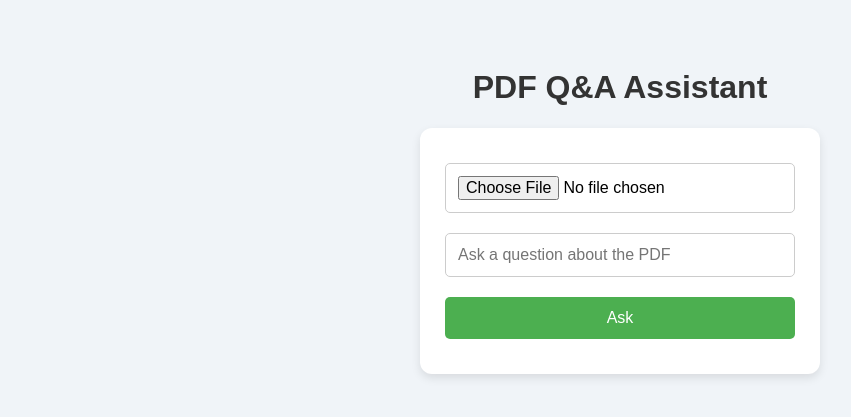
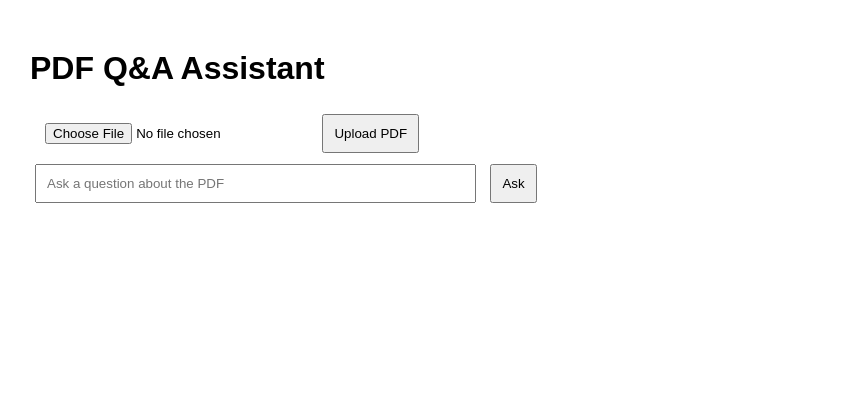
Before and after one commit to j26219096-prog/Pdf-assistant-, a Flask app: page / in a window 1280 px wide. Shown: the top 417 px of the page, without its empty margins (20-871 px from the left). Run offline with Flask 3, Linux system fonts and the light colour scheme.

Commit message:
index.html

```diff
--- a/templates/index.html
+++ b/templates/index.html
@@ -1,51 +1,28 @@
 <!DOCTYPE html>
-<html lang="en">
+<html>
 <head>
-<meta charset="UTF-8">
-<meta name="viewport" content="width=device-width, initial-scale=1.0">
-<title>PDF Q&A Assistant</title>
-<style>
-    body { font-family: Arial; background: #f0f4f8; display: flex; flex-direction: column; align-items: center; padding: 40px; }
-    h1 { color: #333; }
-    form { background: #fff; padding: 25px; border-radius: 12px; display: flex; flex-direction: column; width: 350px; box-shadow: 0 4px 10px rgba(0,0,0,0.1); }
-    input, button { margin: 10px 0; padding: 12px; font-size: 16px; border-radius: 5px; border: 1px solid #ccc; }
-    button { background-color: #4CAF50; color: white; border: none; cursor: pointer; }
-    button:hover { background-color: #45a049; }
-    .answer, .error { margin-top: 20px; padding: 20px; background: #fff; border-radius: 10px; max-width: 600px; word-wrap: break-word; box-shadow: 0 2px 6px rgba(0,0,0,0.1); }
-    .error { color: red; }
-    #loading { display: none; margin-top: 10px; }
-</style>
+    <title>PDF Q&A Assistant</title>
+    <style>
+        body { font-family: Arial, sans-serif; margin: 50px; }
+        input, button { padding: 10px; margin: 5px; }
+        #answer { margin-top: 20px; font-weight: bold; }
+    </style>
 </head>
 <body>
-<h1>PDF Q&A Assistant</h1>
+    <h1>PDF Q&A Assistant</h1>
 
-<form id="pdfForm" method="POST" enctype="multipart/form-data">
-    <input type="file" name="pdf" accept=".pdf" required>
-    <input type="text" name="question" placeholder="Ask a question about the PDF" required>
-    <button type="submit">Ask</button>
-    <div id="loading">Processing PDF, please wait...</div>
-</form>
+    <!-- Upload PDF -->
+    <form method="POST" action="/upload" enctype="multipart/form-data">
+        <input type="file" name="pdf" accept=".pdf">
+        <button type="submit">Upload PDF</button>
+    </form>
 
-{% if error %}
-<div class="error"><strong>Error:</strong> {{ error }}</div>
-{% endif %}
+    <!-- Ask question -->
+    <form method="POST" action="/ask">
+        <input type="text" name="question" placeholder="Ask a question about the PDF" size="50">
+        <button type="submit">Ask</button>
+    </form>
 
-{% if answer %}
-<div class="answer">
-    <h2>Answer:</h2>
-    <p>{{ answer }}</p>
-</div>
-{% endif %}
-
-<script>
-// Show loading text when submitting the form
-const form = document.getElementById('pdfForm');
-const loading = document.getElementById('loading');
-
-form.addEventListener('submit', () => {
-    loading.style.display = 'block';
-});
-</script>
-
+    <div id="answer">{{ answer|safe }}</div>
 </body>
 </html>
```
